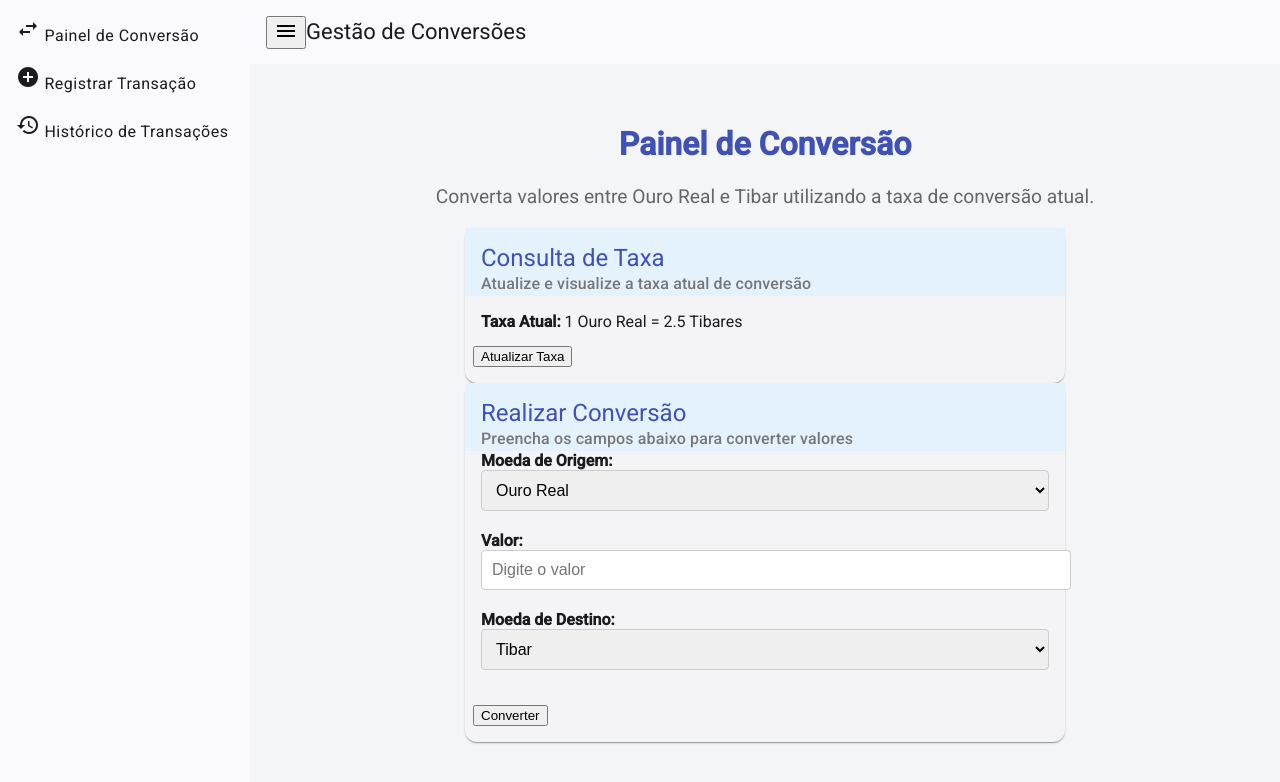
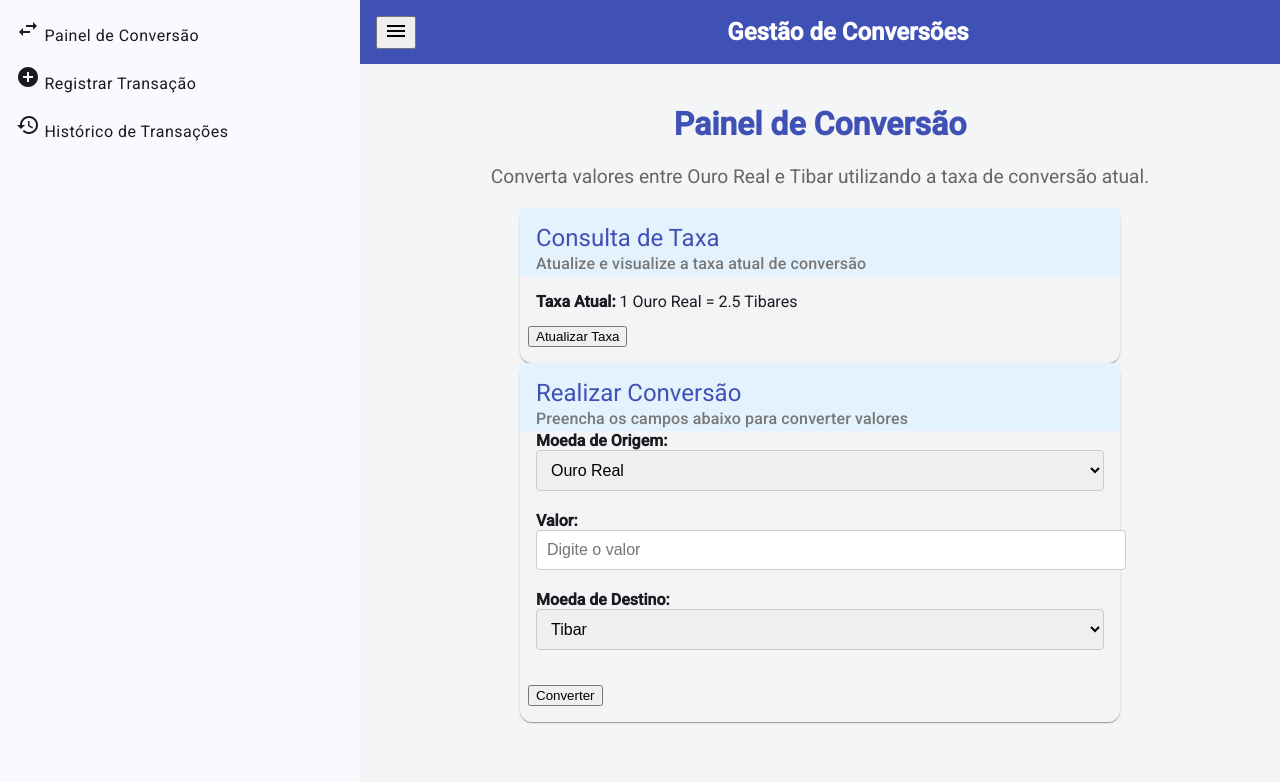
Before and after one commit to WilliamClown/taxaconversao, an Angular app: page / in a window 1280 px wide. Shown: the top 782 px of the page. Built offline with nearby package versions, Linux system fonts and the light colour scheme.

Commit message:
Ajustado titulo da aplicação

```diff
--- a/src/app/app.component.css
+++ b/src/app/app.component.css
@@ -1,27 +1,25 @@
-/* Configuração geral do layout */
+/* Container Principal */
 .main-container {
   height: 100vh;
 }
 
-/* Conteúdo principal */
-.content {
-  padding: 20px;
-  background-color: #f4f5f7;
-  min-height: 100vh;
+/* Barra de Navegação */
+.toolbar {
+  display: flex;
+  align-items: center;
+  padding: 0 16px;
+  background-color: #3f51b5;
+  color: white;
 }
 
-/* Estilo do menu lateral */
-mat-sidenav {
-  width: 250px;
+.menu-button {
+  margin-right: 16px;
 }
 
-mat-toolbar {
-  position: sticky;
-  top: 0;
-  z-index: 1000;
+.title {
+  font-size: 1.5rem;
+  font-weight: bold;
+  flex-grow: 1; /* Garante que o título ocupa o espaço disponível */
+  text-align: center; /* Alinha o título à esquerda */
+  color: white;
 }
-
-.active {
-  font-weight: bold;
-  color: #3f51b5;
-}
--- a/src/app/app.component.html
+++ b/src/app/app.component.html
@@ -20,11 +20,11 @@
   <!-- Conteúdo Principal -->
   <mat-sidenav-content>
     <!-- Barra de Navegação -->
-    <mat-toolbar color="primary">
-      <button mat-icon-button (click)="sidenav.toggle()">
+    <mat-toolbar color="primary" class="toolbar">
+      <button mat-icon-button (click)="sidenav.toggle()" class="menu-button">
         <mat-icon>menu</mat-icon>
       </button>
-      <span>Gestão de Conversões</span>
+      <span class="title">Gestão de Conversões</span>
     </mat-toolbar>
 
     <!-- Área de Conteúdo -->
```
